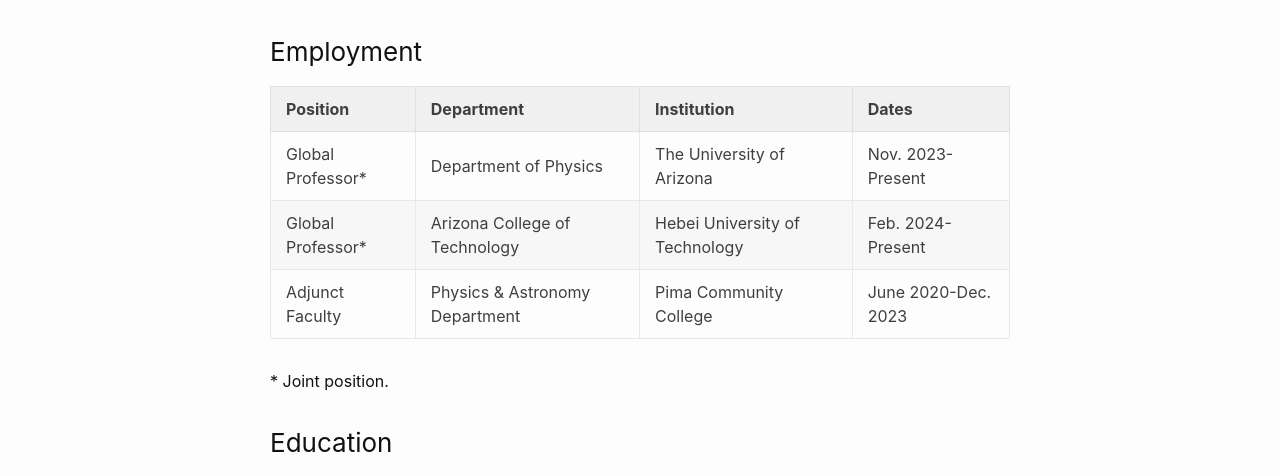
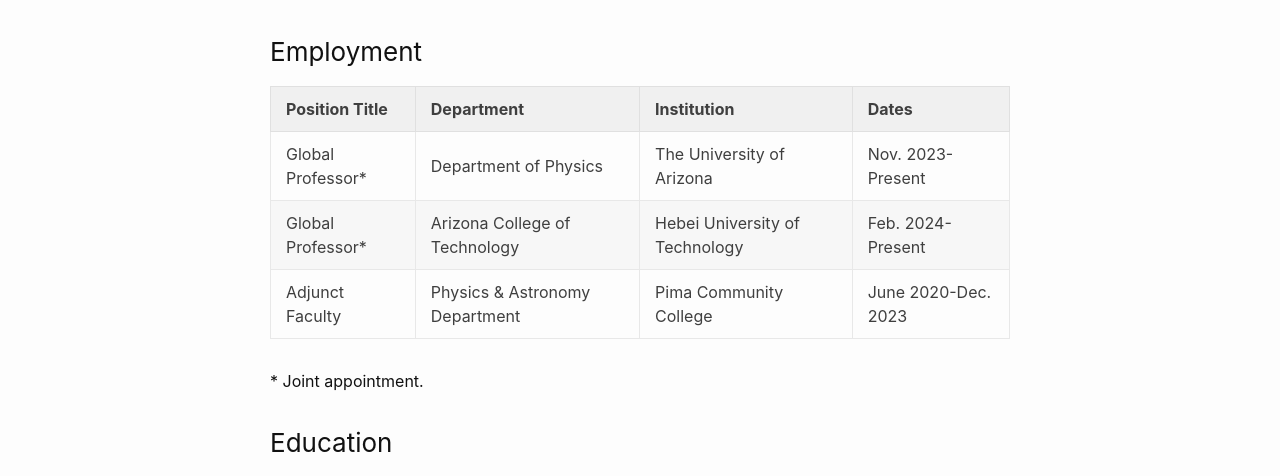
Before and after one commit to ajsteinmetz/ajsteinmetz.github.io, a Jekyll site: the page built from cv.md, in a window 1280 px wide and 900 px high. Shown: the part 333-809 px from the top of the window. Built offline with Jekyll 4.4.1, drawn with Linux system fonts in a browser that asks for light colours; our own code applies the rules of GitHub Pages for plain Markdown files; comment, search, counter and statistics services are not loaded.

Commit message:
Update cv.md

```diff
--- a/cv.md
+++ b/cv.md
@@ -10,13 +10,13 @@
 
 ### Employment
 
-| Position             | Department                         | Institution                     | Dates                 |
+| Position Title        | Department                         | Institution                     | Dates                 |
 |----------------------|------------------------------------|---------------------------------|-----------------------|
 | Global Professor\*     | Department of Physics              | The University of Arizona       | Nov. 2023-Present   |
 | Global Professor\*     | Arizona College of Technology      | Hebei University of Technology  | Feb. 2024-Present   |
 | Adjunct Faculty      | Physics & Astronomy Department     | Pima Community College          | June 2020-Dec. 2023 |
 
-\* Joint position.
+\* Joint appointment.
 
 ### Education
 
```
